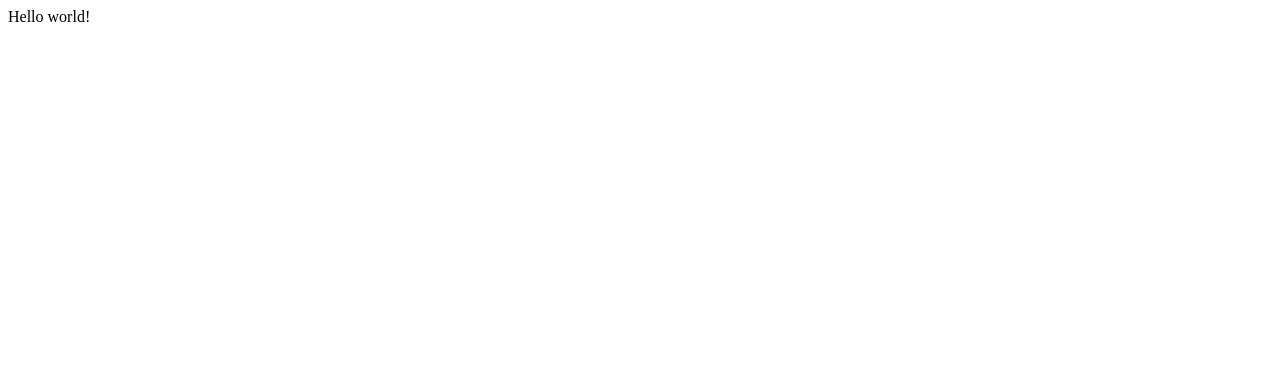
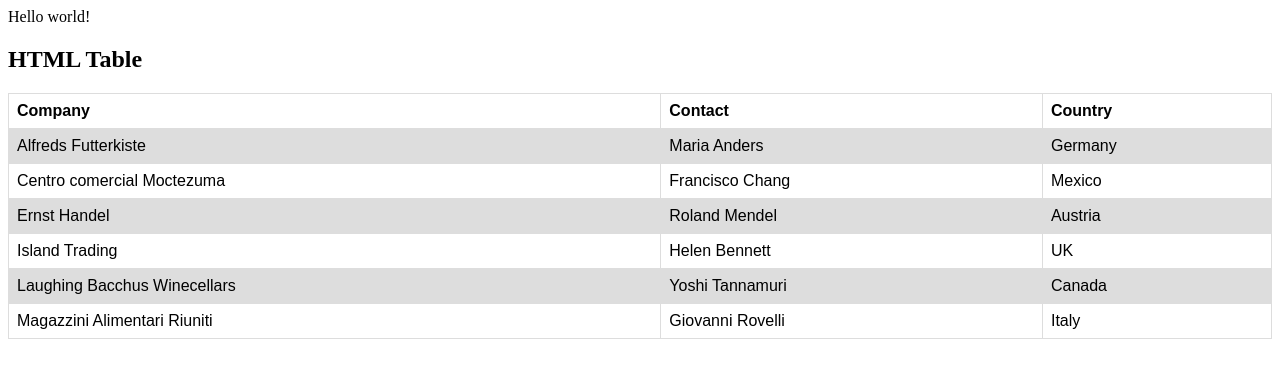
Before and after one commit to Thenithya/project, a PHP site: page / in a window 1280 px wide. Before the commit the part shown is almost empty. Shown: the top 378 px of the page. Run offline with PHP 8.4, Linux system fonts and the light colour scheme.

Commit message:
Update index.php

```diff
--- a/index.php
+++ b/index.php
@@ -1,3 +1,71 @@
 <?php
 echo "Hello world!";
 ?>
+
+
+
+<!DOCTYPE html>
+<html>
+<head>
+<style>
+table {
+  font-family: arial, sans-serif;
+  border-collapse: collapse;
+  width: 100%;
+}
+
+td, th {
+  border: 1px solid #dddddd;
+  text-align: left;
+  padding: 8px;
+}
+
+tr:nth-child(even) {
+  background-color: #dddddd;
+}
+</style>
+</head>
+<body>
+
+<h2>HTML Table</h2>
+
+<table>
+  <tr>
+    <th>Company</th>
+    <th>Contact</th>
+    <th>Country</th>
+  </tr>
+  <tr>
+    <td>Alfreds Futterkiste</td>
+    <td>Maria Anders</td>
+    <td>Germany</td>
+  </tr>
+  <tr>
+    <td>Centro comercial Moctezuma</td>
+    <td>Francisco Chang</td>
+    <td>Mexico</td>
+  </tr>
+  <tr>
+    <td>Ernst Handel</td>
+    <td>Roland Mendel</td>
+    <td>Austria</td>
+  </tr>
+  <tr>
+    <td>Island Trading</td>
+    <td>Helen Bennett</td>
+    <td>UK</td>
+  </tr>
+  <tr>
+    <td>Laughing Bacchus Winecellars</td>
+    <td>Yoshi Tannamuri</td>
+    <td>Canada</td>
+  </tr>
+  <tr>
+    <td>Magazzini Alimentari Riuniti</td>
+    <td>Giovanni Rovelli</td>
+    <td>Italy</td>
+  </tr>
+</table>
+
+</body>
+</html>
```
